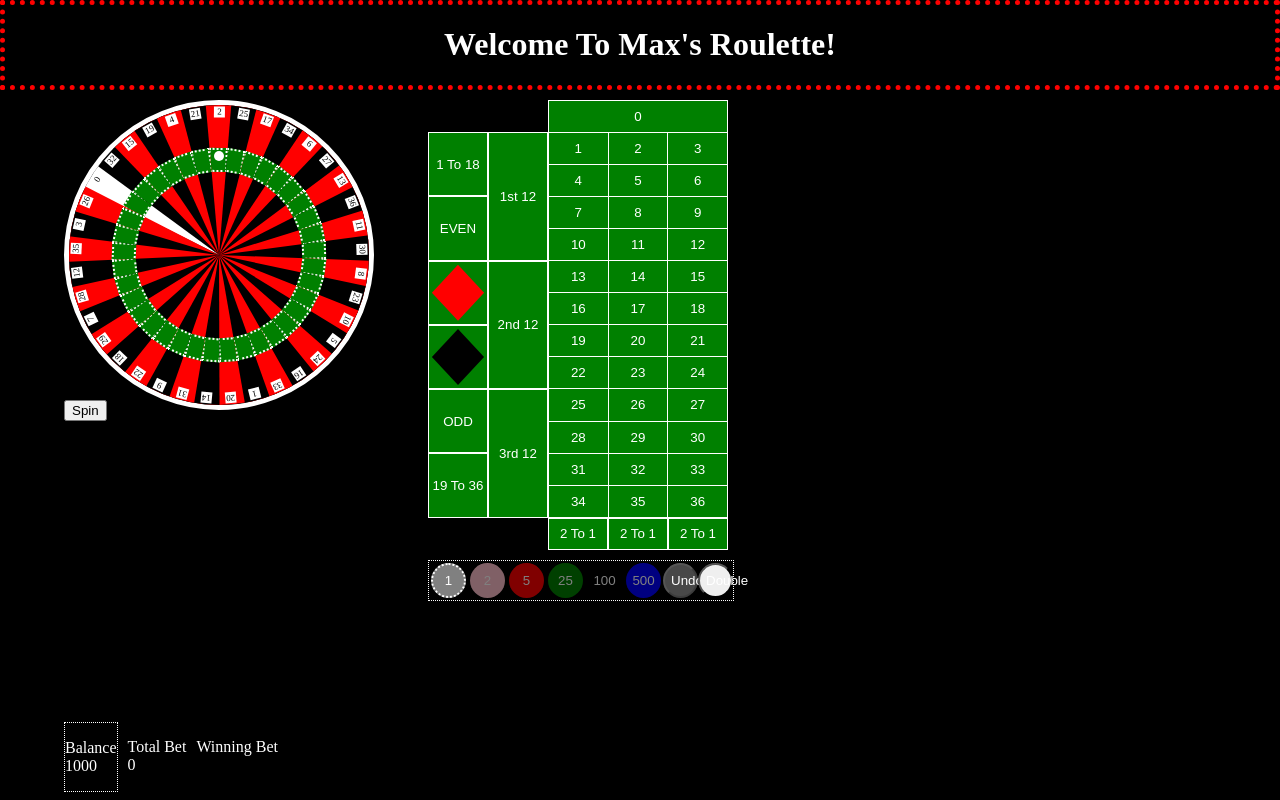
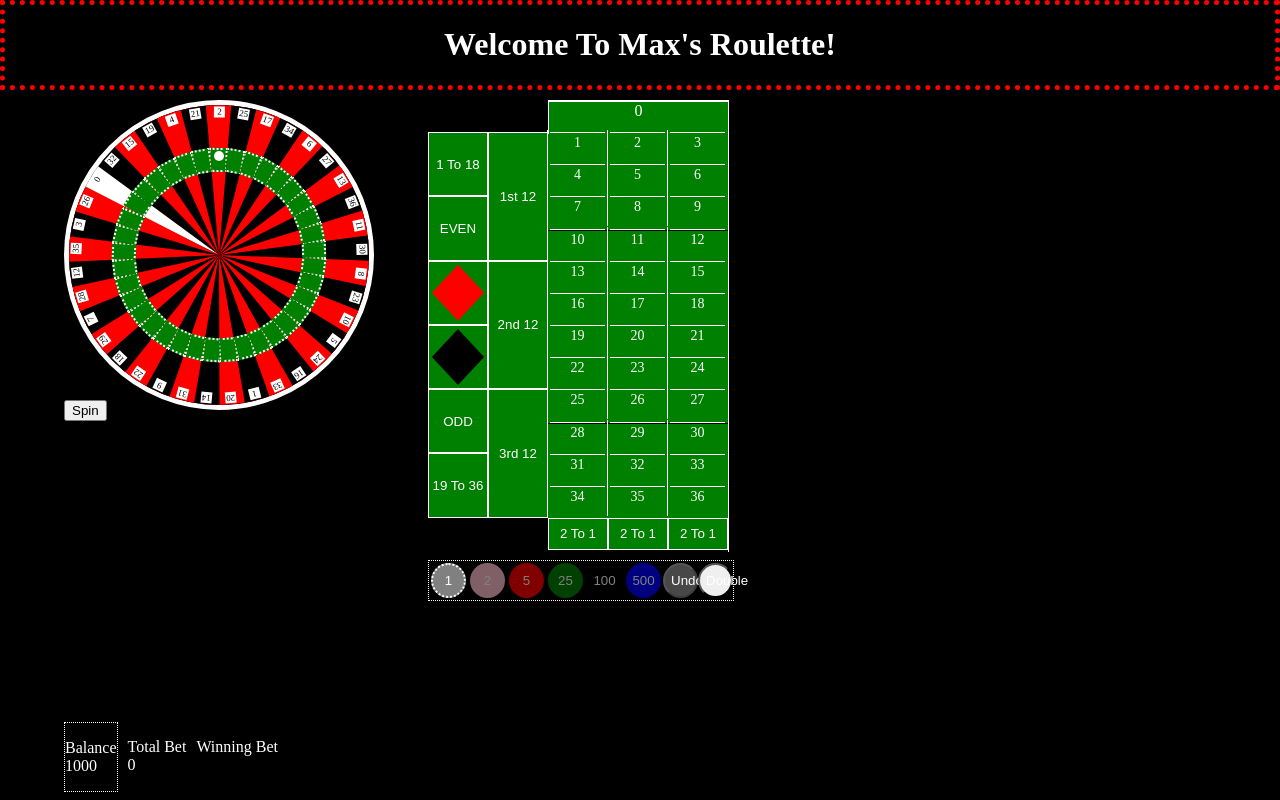
Before and after one commit to maxengelhard/Roulette, a React (Create React App) app in the folder roulette/: page / in a window 1280 px wide. Built offline with nearby package versions, Linux system fonts and the light colour scheme.

Commit message:
Street/Side And All Non-single number bets can be made and recorded into the players winnings

```diff
--- a/roulette/src/App.js
+++ b/roulette/src/App.js
@@ -25,6 +25,7 @@ class App extends React.Component {
         whoWon: false,
         // for the betting
         bets: payouts.map((obj) => {return {[Object.keys(obj)[0]] : 0}}),
+
         betAmount: 1,
         totalBet: 0,
         // for the balance
@@ -109,7 +110,7 @@ handleClick() {
 
 componentDidUpdate(prevProps, prevState) {
 
-  const table = document.querySelector('.wrapper').querySelectorAll('button,.red,.black')
+  const table = document.querySelector('.wrapper').querySelectorAll('div,.red,.black')
   const undo = document.querySelector('.undo')
   const repeat = document.querySelector('.repeat')
 
@@ -180,21 +181,15 @@ return false
 ////////////// For the betting table
 
 
-makeBet(bet,number,e) {
-  if (e) {
-    const target = e.currentTarget.getBoundingClientRect()
-    const middle = target.x + target.width/2
-    console.log(e.clientX,middle)
-  }
+makeBet(bet,number) {
   this.setState((prevState) => {
       const newBet = (number || number===0) ? number: Object.keys(bet)[0]
+      const value = Object.values(bet)[0]
       const updatedBets = prevState.bets.map((obj,index) => {
           const collector = Object.keys(obj)[0]
-          if (!isNaN(newBet) && newBet.toString() === collector) {
-            return {[collector]: obj[collector] + bet['Straight Up']*this.state.betAmount}
-          }
-          else if (newBet === collector) {
-             return { [collector] : obj[collector] + bet[newBet]*this.state.betAmount }
+          if (newBet.toString() === collector) {
+
+             return { [collector] : obj[collector] + value*this.state.betAmount }
           }
           else return obj
       })
@@ -320,7 +315,6 @@ render() {
       disableRepeat={this.state.repeat.length >0 ? this.state.repeatTotal > this.state.balance : this.state.totalBet > this.state.balance}
       />
       </div>
-
     </div>
   );
 }
--- a/roulette/src/components/Bets/checkwinner.js
+++ b/roulette/src/components/Bets/checkwinner.js
@@ -8,6 +8,8 @@ const flash = (key) => {
 }
 
 const checkWinner = (num,arr) => {
+    // num is who won
+    // arr is the bets
     // iterate over the arr
         // want to reduce this to a number
         return arr.reduce((acum, obj) => {
@@ -80,11 +82,25 @@ const checkWinner = (num,arr) => {
             // check if they hit the number
             if (key ===num) {
                 acum += value
-                flash(`button${key}`)
+                flash(`cell${key}`)
             }
+            // to check if they hit an split / corner // street // double street
+            else if (isNaN(key) ) {
+                // split the key on a '-'
+                const or = key.split('-')
+                if (or.indexOf(num) !== -1) {
+                    acum +=value
+                flash(`cell${key}`)
+                }
+
+            }
+
         } else if (key ===num) {
             acum += value
-            flash(`button${key}`)
+            flash(`cell${key}`)
+        } else if (key === 'Four Number Bet') {
+                acum +=value
+                flash(`cell${key}`)
         }
     }
 
--- a/roulette/src/components/Bets/payouts.js
+++ b/roulette/src/components/Bets/payouts.js
@@ -15,14 +15,64 @@ let payouts = [
     {'Straight Up': 36},
     {'Split Bet':18},
     {'Street Bet':12},
+    {'Trio': 12},
     {'Corner Bet': 9},
-    {'Five Number Bet':7},
-    {'Siz Number Bet':6}
+    {'Four Number Bet':9},
+    {'Double Steet Bet':6}
 ]
 
 
+// single numbers
 while (counter <37) {
     payouts.push({[counter]: 36})
     counter ++
 }
+
+// splt horizontal
+counter =1;
+while (counter <36) {
+    payouts.push({[`${counter}-${counter+1}`]: 18})
+    counter ++
+}
+
+// split vertical
+counter = 1;
+while (counter <=36) {
+    while(counter <4) {
+        payouts.push({[`${0}-${counter}`]: 18})
+        counter++
+    }
+    payouts.push({[`${counter-3}-${counter}`]: 18})
+    counter ++
+}
+
+//trio
+counter=1;
+while (counter<3) {
+    payouts.push({[`${0}-${counter}-${counter+1}`]: 12})
+    counter++
+}
+
+// corner
+counter =1;
+while(counter<=36) {
+    payouts.push({[`${counter}-${counter+3}-${counter+1}-${counter+4}`]: 9})
+    counter++
+}
+
+// street
+counter = 1;
+while (counter <36) {
+    payouts.push({[`${counter}-${counter+1}-${counter+2}`]: 12})
+    counter+=3
+}
+
+// double street
+counter = 1;
+while (counter <36) {
+    payouts.push({[`${counter}-${counter+1}-${counter+2}-${counter+3}-${counter+4}-${counter+5}`]: 6})
+    counter +=3
+}
+
+
 export default payouts
--- a/roulette/src/components/Table/BetTable.js
+++ b/roulette/src/components/Table/BetTable.js
@@ -8,7 +8,7 @@ const BetTable = (props) =>  {
         const label = (index) => {
             const value = Object.values(props.bets[index])[0]/Object.values(payouts[index])
             if (value >0) {
-            return <div className='chip'style={{borderRadius: '50%', height: '25px', width: '25px', margin: 'auto',padding: 'auto', background: 'black'}}>{value}</div>
+            return <div className='chip' style={{height: '20px', width:'20px', paddingTop: '1px', fontSize: '12px', marginTop:'40%'}}>{value}</div>
             } else return false
         }
 
@@ -30,6 +30,11 @@ const BetTable = (props) =>  {
             onClick={props.onClick}
             bet={payouts[12]}
             bets={props.bets}
+            split={payouts[13]}
+            trio={payouts[15]}
+            street={payouts[14]}
+            doubleStreet={payouts[18]}
+            corner={payouts[16]}
             />
             </div>
             <TableCell className='column-1' row='14' column='3/3' label={label(6) ? label(6) : '2 To 1'} bet={payouts[6]} onClick={props.onClick}/>
--- /dev/null
+++ b/roulette/src/components/Table/Cell.js
@@ -0,0 +1,15 @@
+import React from 'react'
+
+const Cell = (props) => {
+
+    return (
+        <div className='cell'>
+            <div className={`cell${props.number1}`} onClick={() => props.onClick(props.payout1, props.number1)}>{props.label1}</div>
+            <div className={`cell${props.number2}`} onClick={() => props.onClick(props.payout2, props.number2)}>{props.label2}</div>
+            <div className={`cell${props.number3}`} onClick={() => props.onClick(props.payout3, props.number3)}>{props.label3}</div>
+            <div className={`cell${props.number4}`} onClick={() => props.onClick(props.payout4, props.number4)}>{props.label4}</div>
+        </div>
+    )
+}
+
+export default Cell
--- a/roulette/src/components/Table/LargeTable.js
+++ b/roulette/src/components/Table/LargeTable.js
@@ -1,12 +1,14 @@
 import React from 'react'
 import payouts from '../Bets/payouts'
+import Cell from './Cell'
 
 
 const LargeTable = (props) => {
     const label = (index) => {
-        const value = Object.values(props.bets[index+18])[0]/Object.values(payouts[index+18])
+
+        const value = Object.values(props.bets[index])[0]/Object.values(payouts[index])
         if (value >0) {
-        return <div className='chip'style={{borderRadius: '50%',boxSizing: 'border-box', height: '20px', width: '20px', padding: 'auto', margin: 'auto', background: 'black', fontSize: '10px'}}>{value}</div>
+        return <div className='chip'>{value}</div>
         } else return false
     }
 
@@ -17,17 +19,147 @@ const LargeTable = (props) => {
         currentNum+=3;
     }
     const table = tableArr.map((num,key) =>  {
-        return (
-           <tr key={key}><td className={`button${num[0]}`}><button onClick={(e) => props.onClick(props.bet,num[0],e)}>{label(num[0]) ? label(num[0]) : num[0]}</button></td><td className={`button${num[1]}`}><button onClick={(e) => props.onClick(props.bet,num[1],e)}>{label(num[1]) ? label(num[1]) : num[1]}</button></td><td className={`button${num[2]}`}><button onClick={(e) => props.onClick(props.bet,num[2],e)}>{label(num[2]) ? label(num[2]) : num[2]}</button></td></tr>
+        // first need to get the zero row
+        if (key===0) {
+            return (
+            <div key={key} className='row'>
+            <div>
+                <Cell
+                onClick={props.onClick}
+                payout1={payouts[17]}
+                number1={null}
+                label1={label(17) ? label(17): '' }
+
+                payout2={props.split}
+                number2={`0-${num[0]}`}
+                label2={label(90+num[0]) ? label(90+num[0]) : ''}
+
+                payout3={props.street}
+                number3={`${num[0]}-${num[1]}-${num[2]}`}
+                label3={label(164+num[0]) ? label(164+num[0]) : ''}
+
+                payout4={props.bet}
+                number4={num[0]}
+                label4= {label(num[0]+19) ? label(num[0]+19) : num[0]}
+                />
+                </div>
+            <div>
+                <Cell
+                onClick={props.onClick}
+                payout1={props.trio}
+                number1={`0-${num[0]}-${num[1]}`}
+                label1={label(126+num[0]) ? label(126+num[0]) : ''}
+
+                payout2={props.split}
+                number2={`0-${num[1]}`}
+                label2={label(90+num[1]) ? label(90+num[1]) : ''}
+
+                payout3={props.split}
+                number3={`${num[0]}-${num[1]}`}
+                label3={label(55+num[0]) ? label(55+num[0]) : ''}
+
+                payout4={props.bet}
+                number4={num[1]}
+                label4= {label(num[1]+19) ? label(num[1]+19) : num[1]}
+                />
+            </div>
+            <div>
+                <Cell
+                onClick={props.onClick}
+                payout1={props.trio}
+                number1={`0-${num[1]}-${num[2]}`}
+                label1={label(126+num[1]) ? label(126+num[1]) : ''}
+
+                payout2={props.split}
+                number2={`0-${num[2]}`}
+                label2={label(90+num[2]) ? label(90+num[2]) : ''}
+
+                payout3={props.split}
+                number3={`${num[1]}-${num[2]}`}
+                label3={label(55+num[1]) ? label(55+num[1]) : ''}
+
+                payout4={props.bet}
+                number4={num[2]}
+                label4= {label(num[2]+19) ? label(num[2]+19) : num[2]}
+                />
+                </div>
+                </div>
+            )
+        }
+
+         else return (
+            <div key={key} className='row'>
+            <div>
+                <Cell
+                onClick={props.onClick}
+                payout1={props.doubleStreet}
+                number1={`${(num[0]-3)}-${(num[1]-3)}-${(num[2]-3)}-${num[0]}-${num[1]}-${num[2]}`}
+                label1={label(176 +(num[0]-1)/3) ? label(176 +(num[0]-1)/3): ''}
+
+                payout2={props.split}
+                number2={`${(num[0]-3)}-${num[0]}`}
+                label2={label(90+num[0]) ? label(90+num[0]) : ''}
+
+                payout3={props.street}
+                number3={`${num[0]}-${num[1]}-${num[2]}`}
+                label3= {label(165 +(num[0]-1)/3) ? label(165 +(num[0]-1)/3): ''}
+
+                payout4={props.bet}
+                number4={num[0]}
+                label4= {label(num[0]+19) ? label(num[0]+19) : num[0]}
+                />
+            </div>
+            <div>
+                <Cell
+                onClick={props.onClick}
+                payout1={props.corner}
+                number1={`${(num[0]-3)}-${num[0]}-${(num[1]-3)}-${num[1]}`}
+                label1={label(125+num[0]) ? label(125+num[0]) : ''}
+
+                payout2={props.split}
+                number2={`${(num[1]-3)}-${num[1]}`}
+                label2={label(90+num[1]) ? label(90+num[1]) : ''}
+
+                payout3={props.split}
+                number3={`${num[0]}-${num[1]}`}
+                label3={label(55+num[0]) ? label(55+num[0]) : ''}
+
+                payout4={props.bet}
+                number4={num[1]}
+                label4= {label(num[1]+19) ? label(num[1]+19) : num[1]}
+                />
+            </div>
+            <div>
+                <Cell
+                onClick={props.onClick}
+                payout1={props.corner}
+                number1={`${(num[1]-3)}-${num[1]}-${(num[2]-3)}-${num[2]}`}
+                label1={label(125+num[1]) ? label(125+num[1]) : ''}
+
+                payout2={props.split}
+                number2={`${(num[2]-3)}-${num[2]}`}
+                label2={label(90+num[2]) ? label(90+num[2]) : ''}
+
+                payout3={props.split}
+                number3={`${num[1]}-${num[2]}`}
+                label3={label(55+num[1]) ? label(55+num[1]) : ''}
+
+                payout4={props.bet}
+                number4={num[2]}
+                label4= {label(num[2]+19) ? label(num[2]+19) : num[2]}
+                />
+            </div>
+            </div>
+
         )
     })
     return (
-            <table>
-                <tbody>
-    <tr><td className='button0' colSpan='3'><button onClick={(e) => props.onClick(props.bet,0,e)}>{label(0) ? label(0) : 0}</button></td></tr>
-                     {table}
-                </tbody>
-            </table>
+            <div className='largeTable'>
+                <div className='largeHeader' onClick={() => props.onClick(props.bet,0)}>
+                {label(19) ? label(19) : 0}
+                </div>
+                {table}
+            </div>
     )
 }
 
--- a/roulette/src/index.css
+++ b/roulette/src/index.css
@@ -109,9 +109,9 @@ span area {
   height: 10px;
 }
 
-button:focus {
+/* button:focus {
   outline: 0;
-}
+} */
 
 .wrapper {
   height: 450px;
@@ -122,16 +122,11 @@ button:focus {
   margin-bottom: 10px;
 }
 
-
-
-.wrapper > div {
+.wrapper > div:not(.largeTable):not(.largeHeader) {
   border: 1px solid white;
   background-color: green;
 }
 
-.largeTable {
-  border: none !important;
-}
 
 .redDiamond {
   clip-path: polygon(50% 0%, 100% 50%, 50% 100%, 0% 50%);
@@ -149,18 +144,60 @@ button:focus {
   height: 90%;
 }
 
-table {
+.largeTable {
   width: 100%;
   height: 100%;
   border-collapse: collapse;
-  table-layout: fixed;
+  display: grid;
+  grid-template-columns: 100%;
+  grid-template-rows: repeat(14, 1fr);
+  border-top: 1px solid white;
+  border-right: 1px solid white;
 }
 
-td {
-  border: 1px solid white;
-  margin: 2px;
+.row {
+  display: flex;
 }
 
+.cell {
+  display: grid;
+  grid-template-columns: 5px 55px;
+  grid-template-rows: 5px 27.1px;
+  gap: 0px;
+  font-size: 14px;
+  background-color: green;
+}
+.cell > div {
+  display: block;
+  position: relative;
+  text-align: center;
+  background-color: green;
+  padding: 0;
+  margin: 0;
+  color: white;
+  width: 100%;
+  height: 100%;
+  margin-left: -3px;
+  margin-top: -4px;
+}
+
+.cell >div:hover {
+  filter: brightness(1.25);
+  background-clip: border-box;
+}
+
+.cell >div:nth-of-type(1) {
+  background: linear-gradient(#fff, #fff) no-repeat center/1px 100%;
+
+}
+.cell > div:nth-of-type(2) {
+  background: linear-gradient(#fff, #fff) no-repeat center/100% 1px;
+
+}
+.cell > div:nth-of-type(3) {
+  background: linear-gradient(#fff, #fff) no-repeat center/1px 100%;
+  /* border-left: 1px solid white; */
+}
 
 
 .wrapper button {
@@ -221,24 +258,6 @@ td {
   width: 96%;
 }
 
-.playerBets {
-  width: 100px;
-  height: 100%;
-  border: 1px solid red;
-  margin-right: 25px;
-}
-
-.betHeader {
-  width: 100%;
-  text-align: center;
-  font-size: 16px;
-  padding-bottom: 10px;
-  padding-top: 5px;
-}
-
-.bet p {
-  margin: 5px;
-}
 
 .betAmount button {
   border-radius: 50%;
@@ -247,20 +266,37 @@ td {
   color: white;
 }
 
-button img {
-  width: 70%;
-  height: 70%;
-}
 
 .totalBet {
   color: white;
 }
 
 .chip {
-  display: flex;
-  flex-direction: column;
-  justify-content: center;
+  position: relative;
+  left: 50%;
+  top: 50%;
+  transform: translate(-50%,-50%);
   border: 2px dotted white;
+  border-radius: 50%;
+  box-sizing: border-box;
+  height: 16px;
+  font-size: 9px;
+  width: 16px;
+  margin: 0;
+  background: black;
+  z-index: 3;
+}
+
+.largeHeader {
+  text-align: center;
+  align-items: center;
+  border-left: 1px solid white;
+  background-color: green;
+  border-top: none;
+}
+
+.largeHeader:hover {
+  filter: brightness(1.25);
 }
 
 
```
Lines whose indentation alone changed are shown as unchanged.
